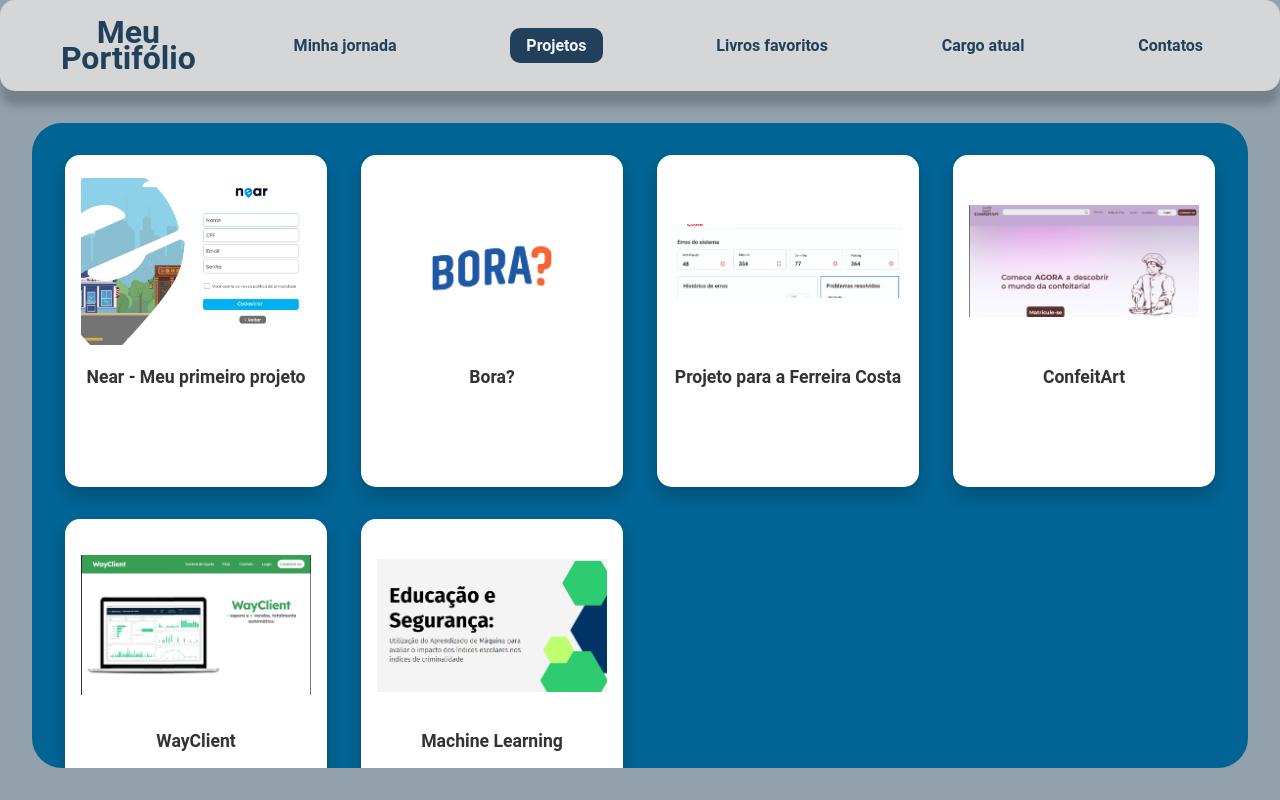
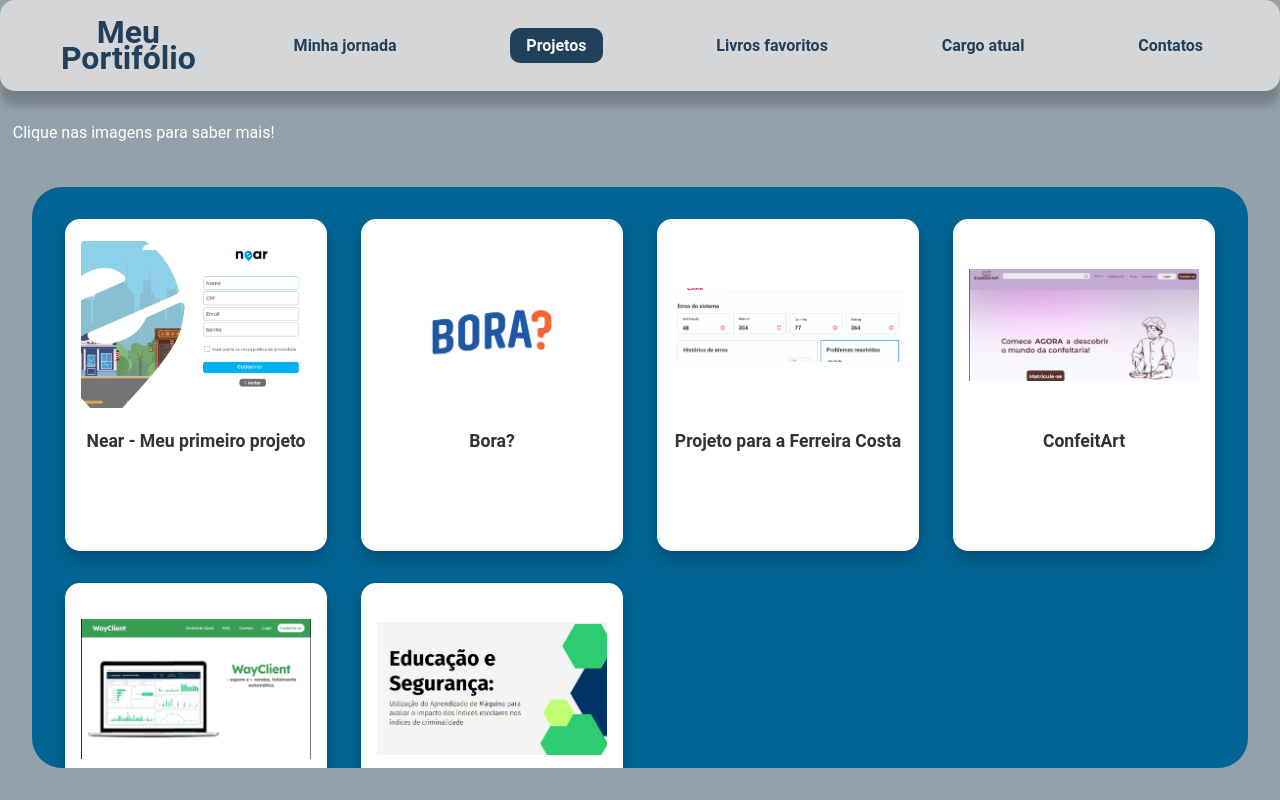
Before and after one commit to Patyadl/MeuPortifolio, a React (Vite) app: page /projetos in a window 1280 px wide. Built offline with nearby package versions, Linux system fonts and the light colour scheme.

Commit message:
aviso na tela de projetos

```diff
--- a/src/components/Projects/projects.jsx
+++ b/src/components/Projects/projects.jsx
@@ -66,7 +66,10 @@
   return (
     <div className="projetos-page">
       <Nav />
-
+      <br />
+   <p style={{ color: "white", margin:"0.8rem" }}>
+  Clique nas imagens para saber mais!
+</p>
       <div className="grid-container">
         {projetos.map((proj, index) => (
           <div
```
